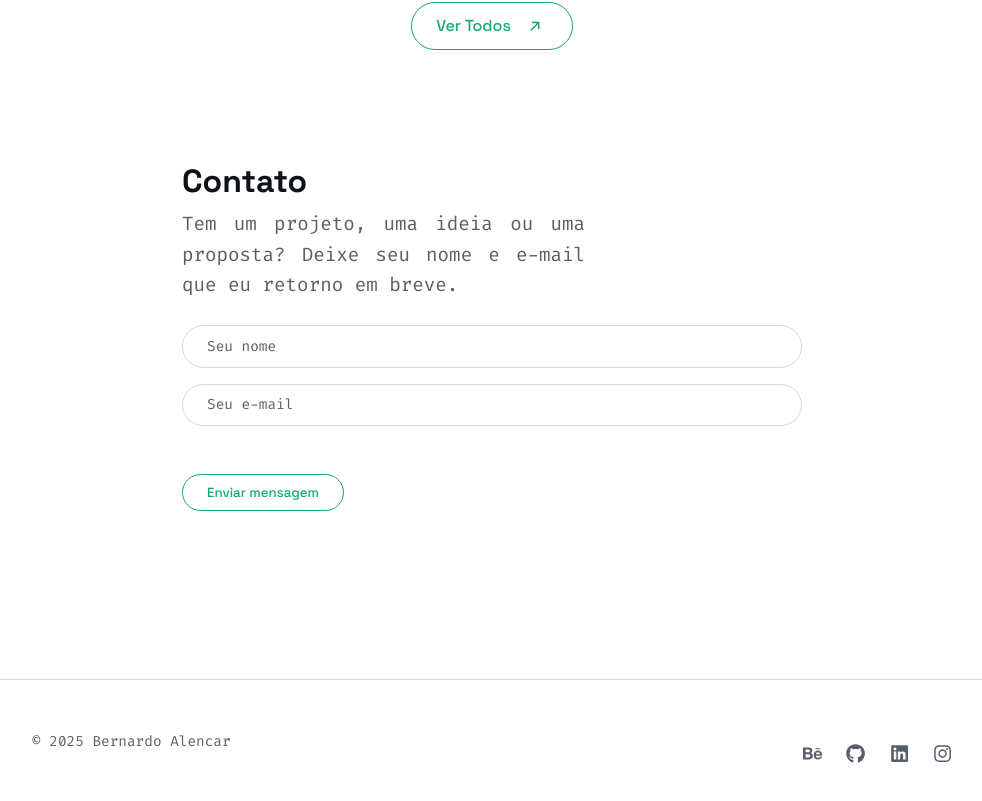
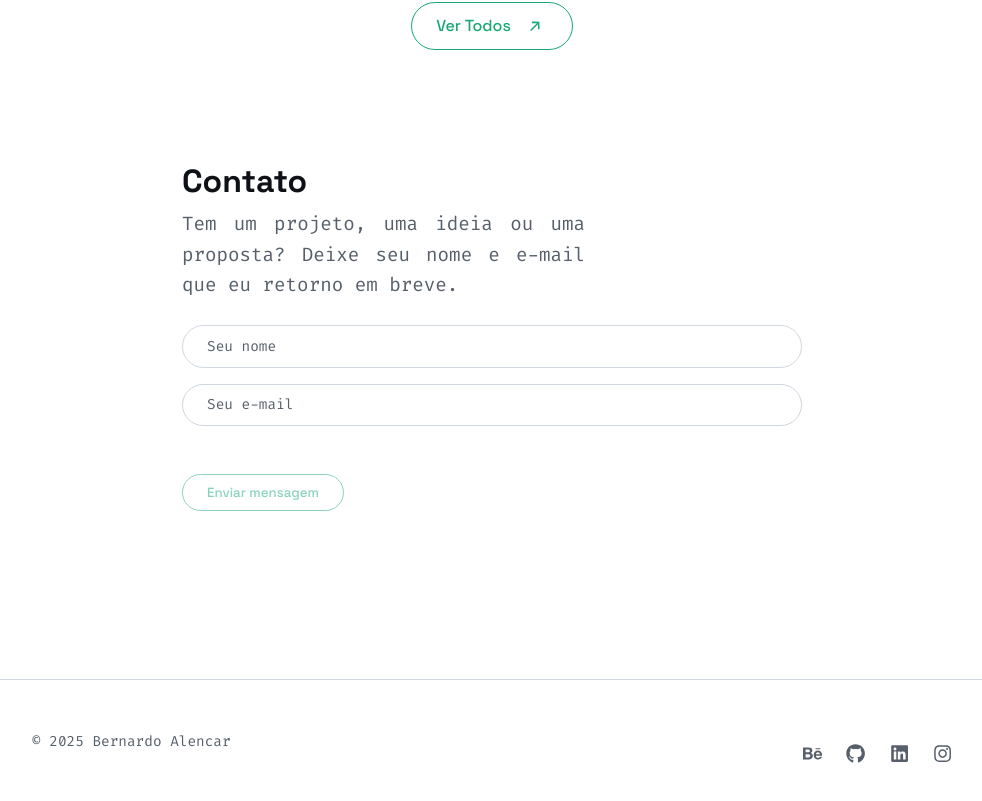
Before and after one commit to F-Bernardo-09/bernardo.dev, a React (Vite) app: page / in a window 1280 px wide. Shown: the part 1901-2702 px from the top of the page, without its empty margins (148-1130 px from the left). Built offline with nearby package versions, Linux system fonts and the light colour scheme.

Commit message:
feat: require hcaptcha before submit

```diff
--- a/src/components/Contact/ContactForm.tsx
+++ b/src/components/Contact/ContactForm.tsx
@@ -1,10 +1,16 @@
-import { useState } from "react";
+import { useEffect, useState } from "react";
 import type { FormEvent } from "react";
 import styled from "styled-components";
 import { useTranslation } from "react-i18next";
 import Button from "../Button/Button";
 
 type Status = "idle" | "sending" | "success" | "error";
+
+declare global {
+  interface Window {
+    hcaptchaCallback?: (token: string) => void;
+  }
+}
 
 const Form = styled.form`
   display: flex;
@@ -62,6 +68,15 @@ const StatusMessage = styled.p`
 export default function ContactForm() {
   const { t } = useTranslation("contact");
   const [status, setStatus] = useState<Status>("idle");
+  const [captchaToken, setCaptchaToken] = useState("");
+
+  useEffect(() => {
+    window.hcaptchaCallback = setCaptchaToken;
+
+    return () => {
+      delete window.hcaptchaCallback;
+    };
+  }, []);
 
   async function handleSubmit(event: FormEvent<HTMLFormElement>) {
     event.preventDefault();
@@ -139,6 +154,7 @@ export default function ContactForm() {
         <div
           className="h-captcha"
           data-sitekey="PREENCHER_HCAPTCHA_SITEKEY"
+          data-callback="hcaptchaCallback"
         />
 
         {/* forwardedAs em vez de as: repassa a tag pro Button interno
@@ -147,7 +163,7 @@ export default function ContactForm() {
           forwardedAs="button"
           type="submit"
           showIcon={false}
-          disabled={status === "sending"}
+          disabled={status === "sending" || !captchaToken}
         >
           {status === "sending" ? t("form.sending") : t("form.submit")}
         </SubmitButton>
```
